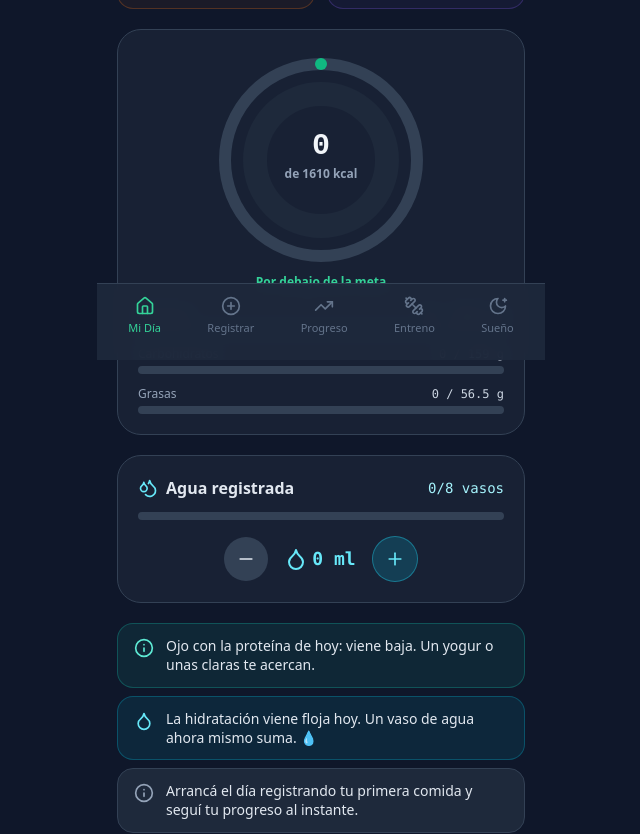
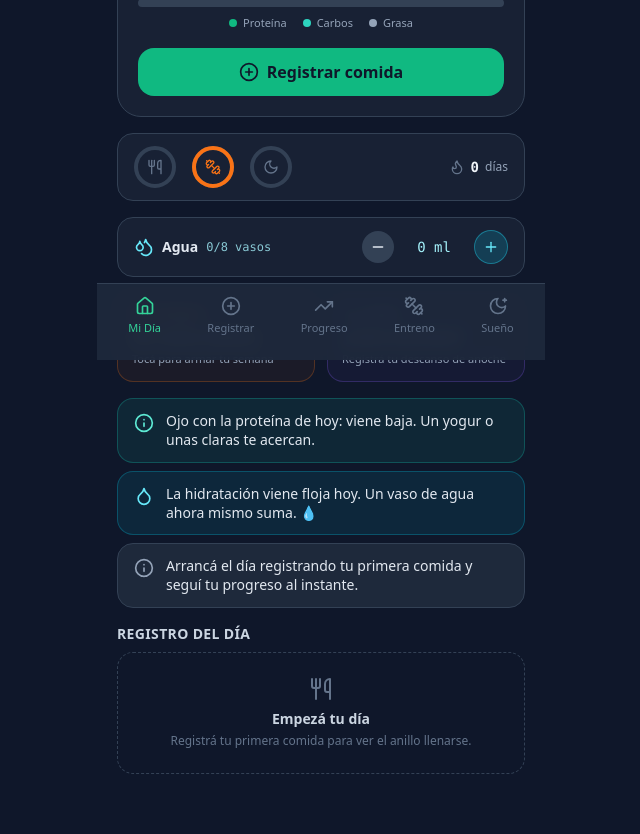
Before and after one commit to alejomartineez/Nutritrack-App, a React (Vite) app: page / in a window 1280 px wide. Shown: the part 440-1274 px from the top of the page, without its empty margins (319-959 px from the left). Built offline with nearby package versions, Linux system fonts and the light colour scheme.

Commit message:
rediseno Mi dia

```diff
--- a/src/App.jsx
+++ b/src/App.jsx
@@ -585,12 +585,6 @@ export default function NutriTrackApp() {
   // RENDER
   // ---------------------------------------------------------------------
 
-  const macroRows = [
-    { label: 'Proteínas', value: totals.p, goal: goals.protein, unit: 'g', tol: TOLERANCE.protein, color: 'bg-emerald-500' },
-    { label: 'Carbohidratos', value: totals.c, goal: goals.carbs, unit: 'g', tol: TOLERANCE.carbs, color: 'bg-teal-400' },
-    { label: 'Grasas', value: totals.f, goal: goals.fat, unit: 'g', tol: TOLERANCE.fat, color: 'bg-slate-400' },
-  ];
-
   return (
     <div className="min-h-screen w-full bg-slate-900 text-slate-100 flex justify-center">
       <div className="w-full max-w-md flex flex-col min-h-screen relative">
@@ -670,16 +664,11 @@ export default function NutriTrackApp() {
             />
           )}
 
-          {activeTab === 'dia' && isToday && <DailyRings log={log} />}
-
-          {activeTab === 'dia' && isToday && <TodayDashboard onGoToTab={setActiveTab} />}
-
           {activeTab === 'dia' && (
             <TabMiDia
               ring={ring}
               totals={totals}
               goals={goals}
-              macroRows={macroRows}
               feedback={feedback}
               waterGlasses={waterGlasses}
               waterGoalGlasses={waterGoalGlasses}
@@ -687,6 +676,9 @@ export default function NutriTrackApp() {
               log={log}
               removeEntry={removeEntry}
               onEdit={openEditEntry}
+              onRegister={() => setActiveTab('registrar')}
+              habitStrip={isToday ? <DailyRings log={log} /> : null}
+              moduleCards={isToday ? <TodayDashboard onGoToTab={setActiveTab} /> : null}
             />
           )}
 
@@ -870,15 +862,6 @@ function NavButton({ icon: Icon, label, active, onClick, activeColorClass = 'tex
   );
 }
 
-function ProgressBar({ pct, colorClass }) {
-  const width = Math.min(100, Math.max(0, pct * 100));
-  return (
-    <div className="h-2 w-full rounded-full bg-slate-700 overflow-hidden">
-      <div className={`h-full rounded-full ${colorClass} transition-all duration-500`} style={{ width: `${width}%` }} />
-    </div>
-  );
-}
-
 function FeedbackBanner({ feedback }) {
   const styleFor = (type) => {
     switch (type) {
@@ -915,7 +898,6 @@ function TabMiDia({
   ring,
   totals,
   goals,
-  macroRows,
   feedback,
   waterGlasses,
   waterGoalGlasses,
@@ -923,6 +905,9 @@ function TabMiDia({
   log,
   removeEntry,
   onEdit,
+  onRegister,
+  habitStrip,
+  moduleCards,
 }) {
   const kcalColor = ring.overshoot ? '#f59e0b' : '#10b981';
   const statusText = ring.overshoot
@@ -931,6 +916,9 @@ function TabMiDia({
     ? 'Dentro de tu rango objetivo'
     : 'Por debajo de la meta';
 
+  // Composición de macros por aporte calórico, para la tira fina bajo el anillo.
+  const macroSegments = computeMacroSegments(totals);
+
   // Listado general único: todas las comidas del día juntas, sin clasificación por momento
   const allEntries = [
     ...log.planMeals.map((m) => ({ ...m, kind: 'plan' })),
@@ -938,8 +926,8 @@ function TabMiDia({
   ].sort((a, b) => (a.time > b.time ? 1 : -1));
 
   return (
-    <div className="space-y-5">
-      {/* ANILLO DE COMPOSICIÓN */}
+    <div className="space-y-4">
+      {/* HÉROE: anillo de calorías + acción principal */}
       <div className="rounded-3xl bg-slate-800/60 border border-slate-700 p-5 flex flex-col items-center">
         <svg width={ring.size} height={ring.size} viewBox={`0 0 ${ring.size} ${ring.size}`}>
           {/* track exterior */}
@@ -964,80 +952,78 @@ function TabMiDia({
             transform={`rotate(-90 ${ring.center} ${ring.center})`}
             style={{ transition: 'stroke-dasharray 0.6s ease' }}
           />
-          {/* track interior */}
-          <circle cx={ring.center} cy={ring.center} r={ring.rInner} fill="none" stroke="#1e293b" strokeWidth={ring.swInner} />
-          {/* segmentos de composición (donut) */}
-          {ring.arcs.map((seg, i) => (
-            <circle
-              key={i}
-              cx={ring.center}
-              cy={ring.center}
-              r={ring.rInner}
-              fill="none"
-              stroke={seg.color}
-              strokeWidth={ring.swInner}
-              strokeDasharray={seg.dasharray}
-              strokeDashoffset={seg.dashoffset}
-              transform={`rotate(-90 ${ring.center} ${ring.center})`}
-            />
-          ))}
-          <text x={ring.center} y={ring.center - 6} textAnchor="middle" className="fill-slate-100" style={{ fontSize: 30, fontWeight: 800, fontFamily: 'ui-monospace, monospace' }}>
+          <text x={ring.center} y={ring.center - 4} textAnchor="middle" className="fill-slate-100" style={{ fontSize: 34, fontWeight: 800, fontFamily: 'ui-monospace, monospace' }}>
             {Math.round(totals.kcal)}
           </text>
-          <text x={ring.center} y={ring.center + 18} textAnchor="middle" className="fill-slate-400" style={{ fontSize: 12, fontWeight: 600 }}>
+          <text x={ring.center} y={ring.center + 20} textAnchor="middle" className="fill-slate-400" style={{ fontSize: 12, fontWeight: 600 }}>
             de {Math.round(goals.calories)} kcal
           </text>
         </svg>
         <p className={`mt-1 text-xs font-semibold ${ring.overshoot ? 'text-amber-400' : 'text-emerald-400'}`}>{statusText}</p>
 
-        <div className="w-full mt-4 space-y-3">
-          {macroRows.map((m) => (
-            <div key={m.label}>
-              <div className="flex justify-between text-xs mb-1">
-                <span className="text-slate-400 font-medium">{m.label}</span>
-                <span className="font-mono text-slate-300">
-                  {round1(m.value)} / {round1(m.goal)} {m.unit}
-                </span>
-              </div>
-              <ProgressBar pct={m.value / (m.goal || 1)} colorClass={m.color} />
-            </div>
-          ))}
-        </div>
+        {/* Tira fina de composición de macros */}
+        <div className="w-full mt-4">
+          <div className="flex h-2 rounded-full overflow-hidden bg-slate-700">
+            {macroSegments.map((seg, i) => (
+              <div key={i} style={{ width: `${seg.pct * 100}%`, backgroundColor: seg.color }} />
+            ))}
+          </div>
+          <div className="flex justify-center gap-4 mt-2 text-[11px] text-slate-400">
+            <span className="flex items-center gap-1.5">
+              <span className="w-2 h-2 rounded-full" style={{ backgroundColor: '#10b981' }} />Proteína
+            </span>
+            <span className="flex items-center gap-1.5">
+              <span className="w-2 h-2 rounded-full" style={{ backgroundColor: '#2dd4bf' }} />Carbos
+            </span>
+            <span className="flex items-center gap-1.5">
+              <span className="w-2 h-2 rounded-full" style={{ backgroundColor: '#94a3b8' }} />Grasa
+            </span>
+          </div>
+        </div>
+
+        {/* Acción principal: el corazón de la dinámica diaria */}
+        <button
+          onClick={onRegister}
+          className="w-full mt-4 flex items-center justify-center gap-2 rounded-2xl bg-emerald-500 hover:bg-emerald-400 text-slate-900 font-bold py-3 focus-visible:ring-2 focus-visible:ring-emerald-300 transition-colors"
+        >
+          <PlusCircle className="w-5 h-5" />
+          Registrar comida
+        </button>
       </div>
 
-      {/* AGUA */}
-      <div className="rounded-3xl bg-slate-800/60 border border-slate-700 p-5">
-        <div className="flex items-center justify-between mb-3">
-          <div className="flex items-center gap-2">
-            <Droplets className="w-5 h-5 text-cyan-300" />
-            <span className="font-semibold text-slate-200">Agua registrada</span>
-          </div>
-          <span className="font-mono text-sm text-cyan-200">
+      {/* TIRA DE HÁBITOS (comida / movimiento / sueño + racha) */}
+      {habitStrip}
+
+      {/* AGUA (compacta) */}
+      <div className="rounded-2xl bg-slate-800/60 border border-slate-700 px-4 py-3 flex items-center justify-between gap-2">
+        <div className="flex items-center gap-2 min-w-0">
+          <Droplets className="w-5 h-5 text-cyan-300 shrink-0" />
+          <span className="text-sm font-semibold text-slate-200">Agua</span>
+          <span className="font-mono text-xs text-cyan-200/80 truncate">
             {waterGlasses}/{waterGoalGlasses} vasos
           </span>
         </div>
-        <ProgressBar pct={log.water / (goals.water || 1)} colorClass="bg-cyan-400" />
-        <div className="flex items-center justify-center gap-4 mt-4">
+        <div className="flex items-center gap-2 shrink-0">
           <button
             onClick={() => addWater(-1)}
             aria-label="Quitar un vaso de agua"
-            className="p-3 rounded-full bg-slate-700 hover:bg-slate-600 focus-visible:ring-2 focus-visible:ring-cyan-400"
+            className="p-2 rounded-full bg-slate-700 hover:bg-slate-600 focus-visible:ring-2 focus-visible:ring-cyan-400"
           >
-            <Minus className="w-5 h-5 text-slate-200" />
+            <Minus className="w-4 h-4 text-slate-200" />
           </button>
-          <div className="flex items-center gap-1 text-cyan-300">
-            <Droplet className="w-6 h-6" />
-            <span className="font-mono text-lg font-bold">{log.water} ml</span>
-          </div>
+          <span className="font-mono text-sm text-cyan-200 w-16 text-center">{log.water} ml</span>
           <button
             onClick={() => addWater(1)}
             aria-label="Agregar un vaso de agua"
-            className="p-3 rounded-full bg-cyan-500/20 border border-cyan-400/40 hover:bg-cyan-500/30 focus-visible:ring-2 focus-visible:ring-cyan-400"
+            className="p-2 rounded-full bg-cyan-500/20 border border-cyan-400/40 hover:bg-cyan-500/30 focus-visible:ring-2 focus-visible:ring-cyan-400"
           >
-            <Plus className="w-5 h-5 text-cyan-300" />
+            <Plus className="w-4 h-4 text-cyan-300" />
           </button>
         </div>
       </div>
+
+      {/* ACCESOS A ENTRENO Y SUEÑO */}
+      {moduleCards}
 
       {/* FEEDBACK */}
       <FeedbackBanner feedback={feedback} />
@@ -1046,9 +1032,14 @@ function TabMiDia({
       <div>
         <h2 className="text-sm font-bold text-slate-300 uppercase tracking-wide mb-2">Registro del día</h2>
         {allEntries.length === 0 ? (
-          <div className="rounded-2xl border border-dashed border-slate-700 p-6 text-center text-slate-500 text-sm">
-            Todavía no hay comidas registradas para este día. Andá a la pestaña "Registrar" para cargarlas.
-          </div>
+          <button
+            onClick={onRegister}
+            className="w-full rounded-2xl border border-dashed border-slate-700 p-6 text-center hover:border-emerald-500/50 hover:bg-emerald-500/5 focus-visible:ring-2 focus-visible:ring-emerald-400 transition-colors"
+          >
+            <Utensils className="w-6 h-6 text-slate-500 mx-auto mb-2" />
+            <p className="text-sm font-semibold text-slate-300">Empezá tu día</p>
+            <p className="text-xs text-slate-500 mt-1">Registrá tu primera comida para ver el anillo llenarse.</p>
+          </button>
         ) : (
           <ul className="space-y-2">
             {allEntries.map((entry) => (
--- a/src/DailyRings.jsx
+++ b/src/DailyRings.jsx
@@ -94,13 +94,12 @@ export const computeLoggingStreak = () => {
 };
 
 function Ring({ label, icon: Icon, done, color }) {
-  const size = 58;
-  const sw = 5;
+  const size = 42;
+  const sw = 4;
   const r = (size - sw) / 2;
   const c = 2 * Math.PI * r;
   return (
-    <div className="flex flex-col items-center gap-2">
-      <div className="relative" style={{ width: size, height: size }}>
+    <div className="relative shrink-0" style={{ width: size, height: size }} title={label} aria-label={label}>
       <svg width={size} height={size} className="-rotate-90">
         <circle cx={size / 2} cy={size / 2} r={r} fill="none" stroke="#334155" strokeWidth={sw} />
         <circle
@@ -117,10 +116,8 @@ function Ring({ label, icon: Icon, done, color }) {
         />
       </svg>
       <div className="absolute inset-0 flex items-center justify-center">
-          <Icon className="w-5 h-5" style={{ color: done ? color : '#64748b' }} />
+        <Icon className="w-4 h-4" style={{ color: done ? color : '#64748b' }} />
       </div>
-      </div>
-      <span className={`text-[11px] font-medium ${done ? 'text-slate-200' : 'text-slate-500'}`}>{label}</span>
     </div>
   );
 }
@@ -136,17 +133,19 @@ export default function DailyRings({ log }) {
   ];
 
   return (
-    <div className="rounded-3xl bg-slate-800/60 border border-slate-700 p-5">
-      <div className="flex items-center justify-around">
+    <div className="rounded-2xl bg-slate-800/60 border border-slate-700 px-4 py-3 flex items-center justify-between gap-3">
+      <div className="flex items-center gap-4">
         {items.map(({ key, ...it }) => (
           <Ring key={key} {...it} />
         ))}
       </div>
-      <div className="mt-4 pt-4 border-t border-slate-700 flex items-center justify-center gap-2 text-sm">
+      <div
+        className="flex items-center gap-1.5 text-sm shrink-0"
+        title={freezeAvailable && streak > 0 ? '1 día libre disponible' : undefined}
+      >
         <Flame className={`w-4 h-4 ${streak > 0 ? 'text-orange-400' : 'text-slate-500'}`} />
         <span className="font-mono font-bold text-slate-100">{streak}</span>
-        <span className="text-slate-400">{streak === 1 ? 'día seguido' : 'días seguidos'}</span>
-        {freezeAvailable && streak > 0 && <span className="text-[11px] text-slate-500">· 1 día libre disponible</span>}
+        <span className="text-slate-400 text-xs">{streak === 1 ? 'día' : 'días'}</span>
       </div>
     </div>
   );
```
Lines whose indentation alone changed are shown as unchanged.
